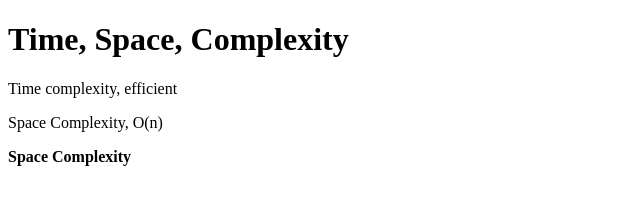
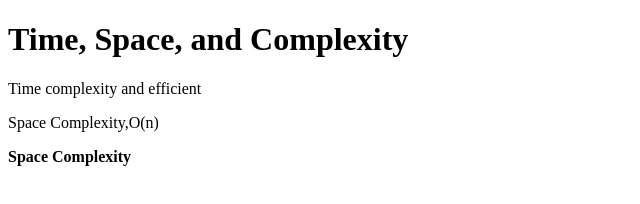
Before and after one commit to acciojob/time-and-space-complexity-shrihari-kale, a website: page main.html in a window 1280 px wide. Shown: the whole page, without its empty margins (0-640 px from the left). Drawn offline with Linux system fonts and the light colour scheme.

Commit message:
created a submission

```diff
--- a/main.html
+++ b/main.html
@@ -7,9 +7,9 @@
 </head>
 
 <body>
-	<h1>Time, Space, Complexity</h1>
-	<p>Time complexity, efficient</p>
-	<p>Space Complexity, O(n)</p>
+	<h1>Time, Space, and Complexity</h1>
+	<p>Time complexity and efficient</p>
+	<p>Space Complexity,O(n)</p>
 	<p><b>Space Complexity</b></p>
 	<!-- the entire body must be written by student -->
     <script type="text/javascript" src="./script.js">
```
